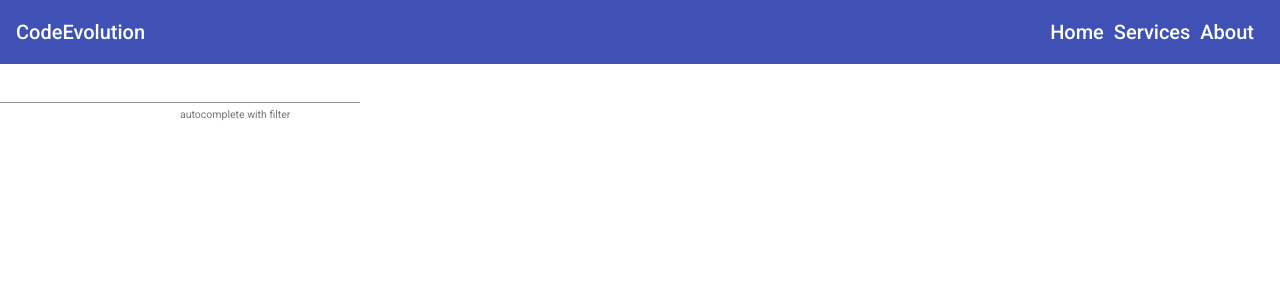
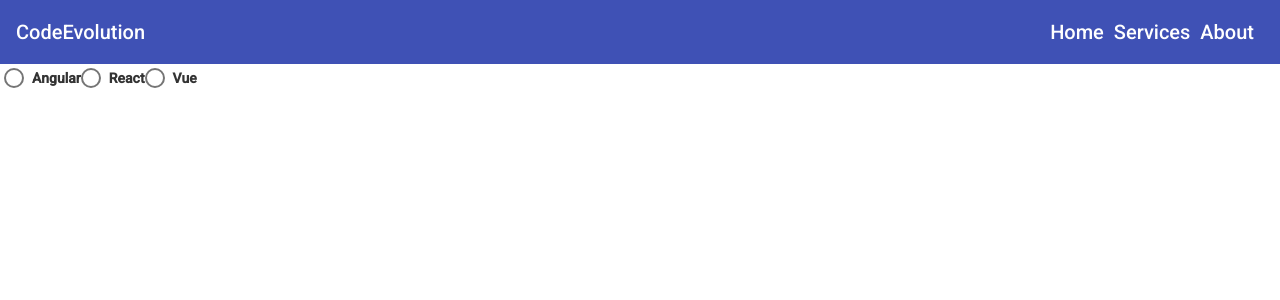
Before and after one commit to shivrajpro/angular-practice, an Angular app: page / in a window 1280 px wide. Shown: the top 300 px of the page. Built offline with nearby package versions, Linux system fonts and the light colour scheme.

Commit message:
checkbox and radio

```diff
--- a/src/app/app.component.html
+++ b/src/app/app.component.html
@@ -347,3 +347,21 @@
     </mat-autocomplete>
   </mat-form-field>
 </div>
+
+<!-- checkbox -->
+<div *ngIf="showElements.checkbox" class="m-4" >
+  <mat-checkbox>Subscribe</mat-checkbox><br>
+  <mat-checkbox color="primary" >Subscribe</mat-checkbox><br>
+  <mat-checkbox color="warn" >Subscribe</mat-checkbox><br>
+  <mat-checkbox labelPosition="before" >Subscribe</mat-checkbox>
+</div>
+
+<!-- radio -->
+<!-- https://material.angular.io/components/radio/examples -->
+<div *ngIf="showElements.radio" class="m-4" >
+  <mat-radio-group>
+    <mat-radio-button value="angular">Angular</mat-radio-button>
+    <mat-radio-button value="react" color="primary" >React</mat-radio-button>
+    <mat-radio-button value="vue" color="warn" >Vue</mat-radio-button>
+  </mat-radio-group>
+</div>
--- a/src/app/app.component.scss
+++ b/src/app/app.component.scss
@@ -26,3 +26,7 @@ mat-sidenav-container{
 mat-grid-tile{
     background: lightblue;
 }
+
+.m-4{
+    margin: 4px;
+}
--- a/src/app/app.component.ts
+++ b/src/app/app.component.ts
@@ -43,7 +43,9 @@ export class AppComponent implements OnInit {
     "stepper": false,
     "formField": false,
     "tooltip": false,
-    "autocomplete": true
+    "autocomplete": false,
+    "checkbox":false,
+    "radio":true
   }
 
   constructor() { }
--- a/src/app/material/material.module.ts
+++ b/src/app/material/material.module.ts
@@ -17,8 +17,12 @@ import { MatInputModule } from "@angular/material/input";
 import { MatSelectModule } from "@angular/material/select";
 import { MatTooltipModule } from "@angular/material/tooltip";
 import { MatAutocompleteModule } from "@angular/material/autocomplete";
+import { MatCheckboxModule } from "@angular/material/checkbox";
+import { MatRadioModule } from "@angular/material/radio";
 
 const MaterialComponents = [
+  MatRadioModule,
+  MatCheckboxModule,
   MatAutocompleteModule,
   MatTooltipModule,
   MatSelectModule,
```
